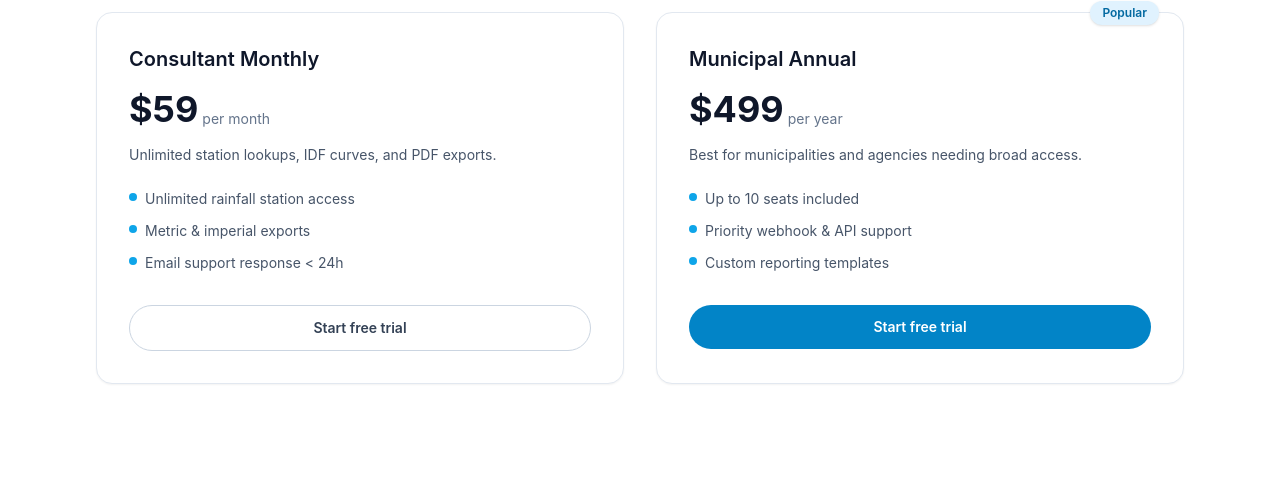
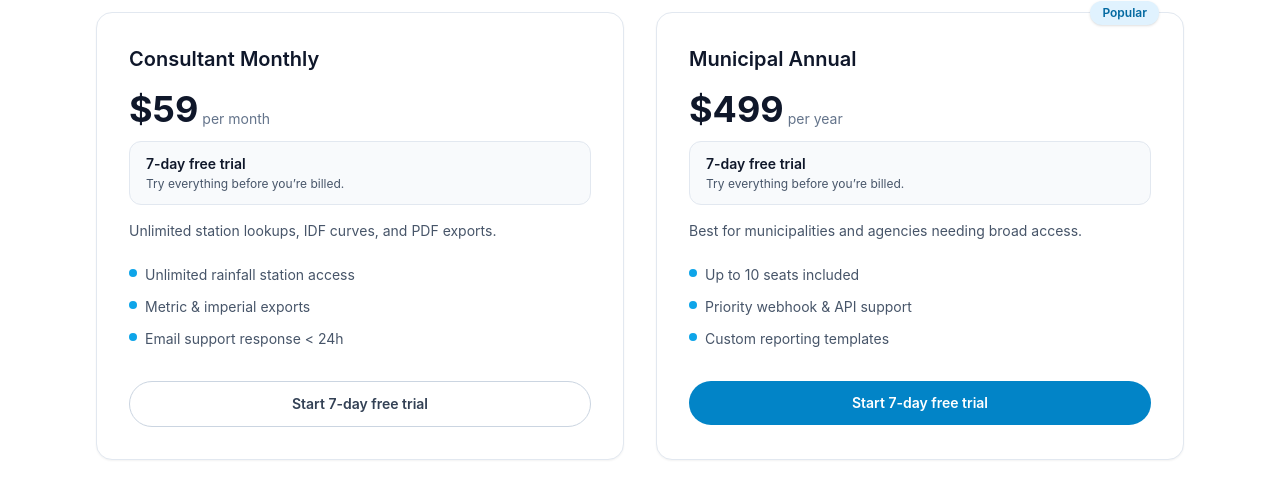
Before and after one commit to acon560-prog/idf-web-app, a React (Create React App) app in the folder client/: page / in a window 1280 px wide. Shown: the part 1716-2193 px from the top of the page. Built offline with nearby package versions, Linux system fonts and the light colour scheme.

Commit message:
feat: Add 7-day free trial to pricing plans
Co-authored-by: lpaz7580 <lpaz7580@gmail.com>

```diff
--- a/client/src/components/Pricing.jsx
+++ b/client/src/components/Pricing.jsx
@@ -7,6 +7,7 @@ const plans = [
     name: "Consultant Monthly",
     price: "$59",
     cadence: "per month",
+    trial: "7-day free trial",
     description: "Unlimited station lookups, IDF curves, and PDF exports.",
     perks: [
       "Unlimited rainfall station access",
@@ -18,6 +19,7 @@ const plans = [
     name: "Municipal Annual",
     price: "$499",
     cadence: "per year",
+    trial: "7-day free trial",
     description: "Best for municipalities and agencies needing broad access.",
     perks: [
       "Up to 10 seats included",
@@ -55,6 +57,12 @@ const Pricing = () => (
               <span className="text-4xl font-bold">{plan.price}</span>
               <span className="text-sm text-slate-500">{plan.cadence}</span>
             </div>
+            {plan.trial && (
+              <div className="mt-3 rounded-xl border border-slate-200 bg-slate-50 px-4 py-3">
+                <div className="text-sm font-semibold text-slate-900">{plan.trial}</div>
+                <div className="mt-0.5 text-xs text-slate-600">Try everything before you’re billed.</div>
+              </div>
+            )}
             <p className="mt-4 text-sm text-slate-600">{plan.description}</p>
 
             <ul className="mt-6 space-y-3 text-sm text-slate-600">
@@ -74,7 +82,7 @@ const Pricing = () => (
                   : "border border-slate-300 text-slate-700 hover:border-slate-400 hover:text-slate-900 focus:ring-slate-400"
               }`}
             >
-              Start free trial
+              Start 7-day free trial
             </Link>
           </Card>
         ))}
```
